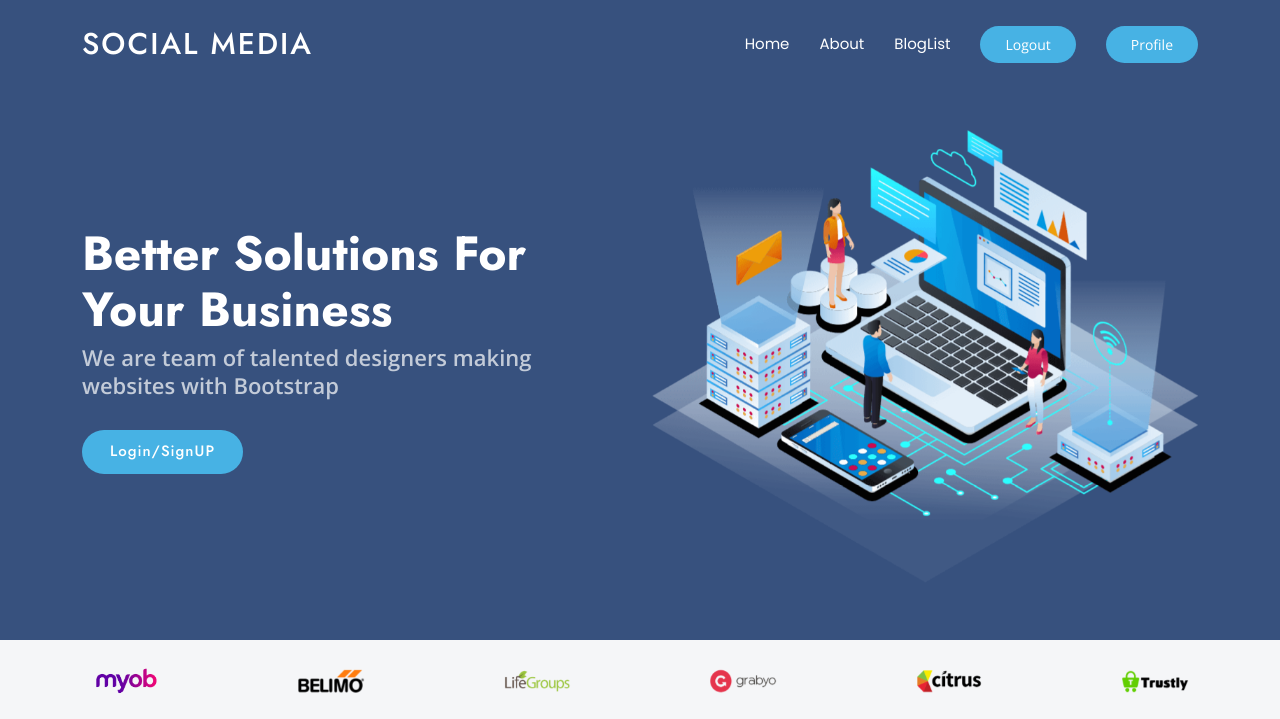
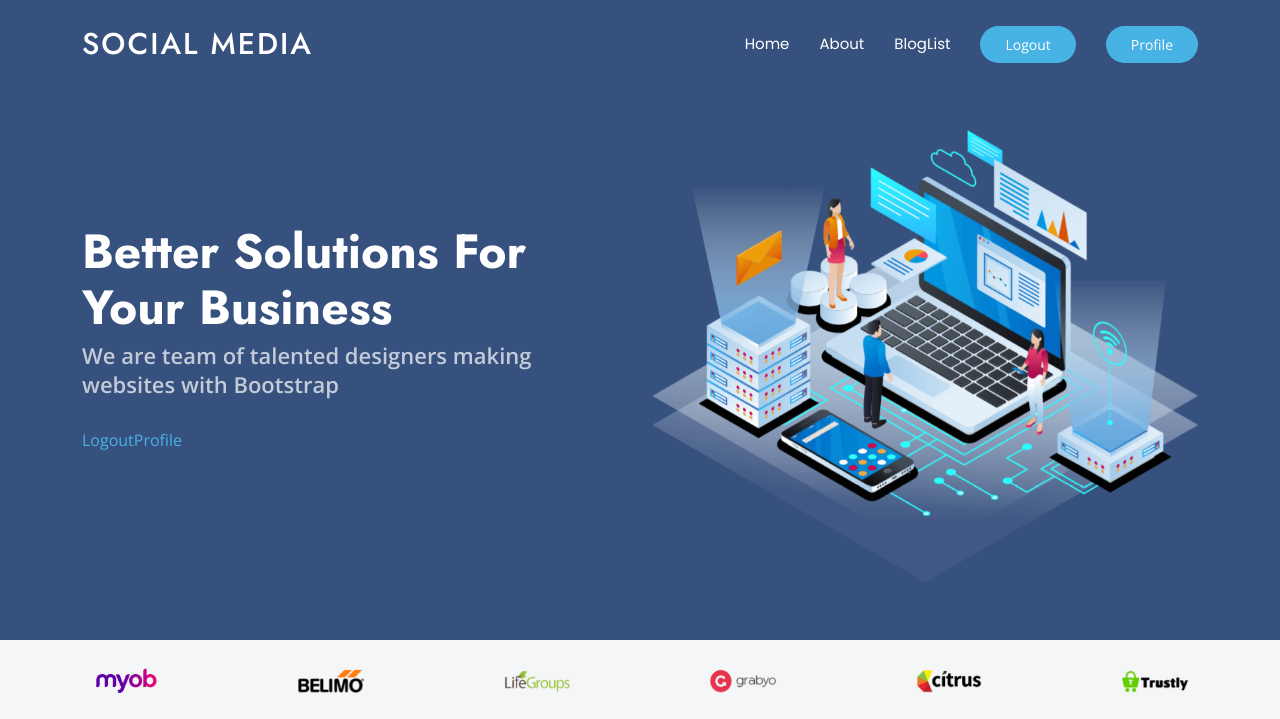
Before and after one commit to ghodsehimanshu17295665/Social, a Django app: page / in a window 1280 px wide. Shown: the top 719 px of the page. Run offline with Django 4.2, Linux system fonts and the light colour scheme; the visitor is signed in with stand-in values (Sample User, id 1); some libraries are stand-ins or nearby versions.

Commit message:
Added templates

```diff
--- a/socialmedia/templates/index.html
+++ b/socialmedia/templates/index.html
@@ -1,79 +1,80 @@
 {% load static %}
 <!DOCTYPE html>
 <html lang="en">
-
   <head>
-  <meta charset="utf-8">
-  <meta content="width=device-width, initial-scale=1.0" name="viewport">
+    <meta charset="utf-8" />
+    <meta content="width=device-width, initial-scale=1.0" name="viewport" />
     <title>Social Website</title>
-  <meta name="description" content="">
-  <meta name="keywords" content="">
+    <meta name="description" content="" />
+    <meta name="keywords" content="" />
 
     <!-- Favicons -->
-  <link href="{% static 'img/favicon.png' %}" rel="icon">
-  <link href="{% static 'img/apple-touch-icon.png' %}" rel="apple-touch-icon">
+    <link href="{% static 'img/favicon.png' %}" rel="icon" />
+    <link href="{% static 'img/apple-touch-icon.png' %}" rel="apple-touch-icon" />
 
     <!-- Fonts -->
-  <link href="https://fonts.googleapis.com" rel="preconnect">
-  <link href="https://fonts.gstatic.com" rel="preconnect" crossorigin>
-  <link href="https://fonts.googleapis.com/css2?family=Open+Sans:ital,wght@0,300;0,400;0,500;0,600;0,700;0,800;1,300;1,400;1,500;1,600;1,700;1,800&family=Poppins:ital,wght@0,100;0,200;0,300;0,400;0,500;0,600;0,700;0,800;0,900;1,100;1,200;1,300;1,400;1,500;1,600;1,700;1,800;1,900&family=Jost:ital,wght@0,100;0,200;0,300;0,400;0,500;0,600;0,700;0,800;0,900;1,100;1,200;1,300;1,400;1,500;1,600;1,700;1,800;1,900&display=swap" rel="stylesheet">
+    <link href="https://fonts.googleapis.com" rel="preconnect" />
+    <link href="https://fonts.gstatic.com" rel="preconnect" crossorigin />
+    <link href="https://fonts.googleapis.com/css2?family=Open+Sans:ital,wght@0,300;0,400;0,500;0,600;0,700;0,800;1,300;1,400;1,500;1,600;1,700;1,800&family=Poppins:ital,wght@0,100;0,200;0,300;0,400;0,500;0,600;0,700;0,800;0,900;1,100;1,200;1,300;1,400;1,500;1,600;1,700;1,800;1,900&family=Jost:ital,wght@0,100;0,200;0,300;0,400;0,500;0,600;0,700;0,800;0,900;1,100;1,200;1,300;1,400;1,500;1,600;1,700;1,800;1,900&display=swap" rel="stylesheet" />
 
     <!-- Vendor CSS Files -->
-  <link href="{% static 'vendor/bootstrap/css/bootstrap.min.css' %}" rel="stylesheet">
-  <link href="{% static 'vendor/bootstrap-icons/bootstrap-icons.css' %}" rel="stylesheet">
-  <link href="{% static 'vendor/aos/aos.css" rel="stylesheet' %}">
-  <link href="{% static 'vendor/glightbox/css/glightbox.min.css' %}" rel="stylesheet">
-  <link href="{% static 'vendor/swiper/swiper-bundle.min.css' %}" rel="stylesheet">
+    <link href="{% static 'vendor/bootstrap/css/bootstrap.min.css' %}" rel="stylesheet" />
+    <link href="{% static 'vendor/bootstrap-icons/bootstrap-icons.css' %}" rel="stylesheet" />
+    <link href="{% static 'vendor/aos/aos.css" rel="stylesheet' %}" />
+    <link href="{% static 'vendor/glightbox/css/glightbox.min.css' %}" rel="stylesheet" />
+    <link href="{% static 'vendor/swiper/swiper-bundle.min.css' %}" rel="stylesheet" />
 
     <!-- Main CSS File -->
-  <link href="{% static 'css/main.css' %}" rel="stylesheet">
+    <link href="{% static 'css/main.css' %}" rel="stylesheet" />
     <style>
     {% block css %}
+    {% endblock css %}
 
-    {% endblock %}
     </style>
-  <!-- =======================================================
+    <!--  =======================================================
   * Template Name: Arsha
   * Template URL: https://bootstrapmade.com/arsha-free-bootstrap-html-template-corporate/
   * Updated: Aug 07 2024 with Bootstrap v5.3.3
   * Author: BootstrapMade.com
   * License: https://bootstrapmade.com/license/
-  ======================================================== -->
+  ========================================================  -->
   </head>
 
   <body class="index-page">
-
     <!-- ***** Header Area Start ***** -->
-   {% include "header.html" %}
+    {% include 'header.html' %}
     <!-- ***** Header Area End ***** -->
 
     <main class="main">
       {% block content %}
         <!-- Hero Section -->
         <section id="hero" class="hero section dark-background">
-
           <div class="container">
             <div class="row gy-4">
               <div class="col-lg-6 order-2 order-lg-1 d-flex flex-column justify-content-center" data-aos="zoom-out">
                 <h1>Better Solutions For Your Business</h1>
                 <p>We are team of talented designers making websites with Bootstrap</p>
                 <div class="d-flex">
-              <a href="{% url 'login_signup' %}" class="btn-get-started">Login/SignUP</a>
+                  {% if user.is_authenticated %}
+                    <a class="btn-getstarted" href="{% url 'logout' %}">Logout</a><br><br>
+                    <a class="btn-getstarted" href="{% url 'profilePage' %}">Profile</a>
+                  {% else %}
+                    <a class="btn-getstarted" href="{% url 'signup' %}">Sign Up</a>
+                    <a class="btn-getstarted" href="{% url 'login' %}">Login</a>
+                  {% endif %}
                 </div>
               </div>
               <div class="col-lg-6 order-1 order-lg-2 hero-img" data-aos="zoom-out" data-aos-delay="200">
-            <img src="{% static 'img/hero-img.png' %}" class="img-fluid animated" alt="">
+                <img src="{% static 'img/hero-img.png' %}" class="img-fluid animated" alt="" />
               </div>
             </div>
           </div>
-
-    </section><!-- /Hero Section -->
+        </section>
+        <!-- /Hero Section -->
 
         <!-- Clients Section -->
         <section id="clients" class="clients section light-background">
-
           <div class="container" data-aos="zoom-in">
-
             <div class="swiper init-swiper">
               <script type="application/json" class="swiper-config">
             {
```
Also changed, not shown: other parts of socialmedia/templates/index.html (+44 -32 lines). Lines whose indentation alone changed are shown as unchanged.
